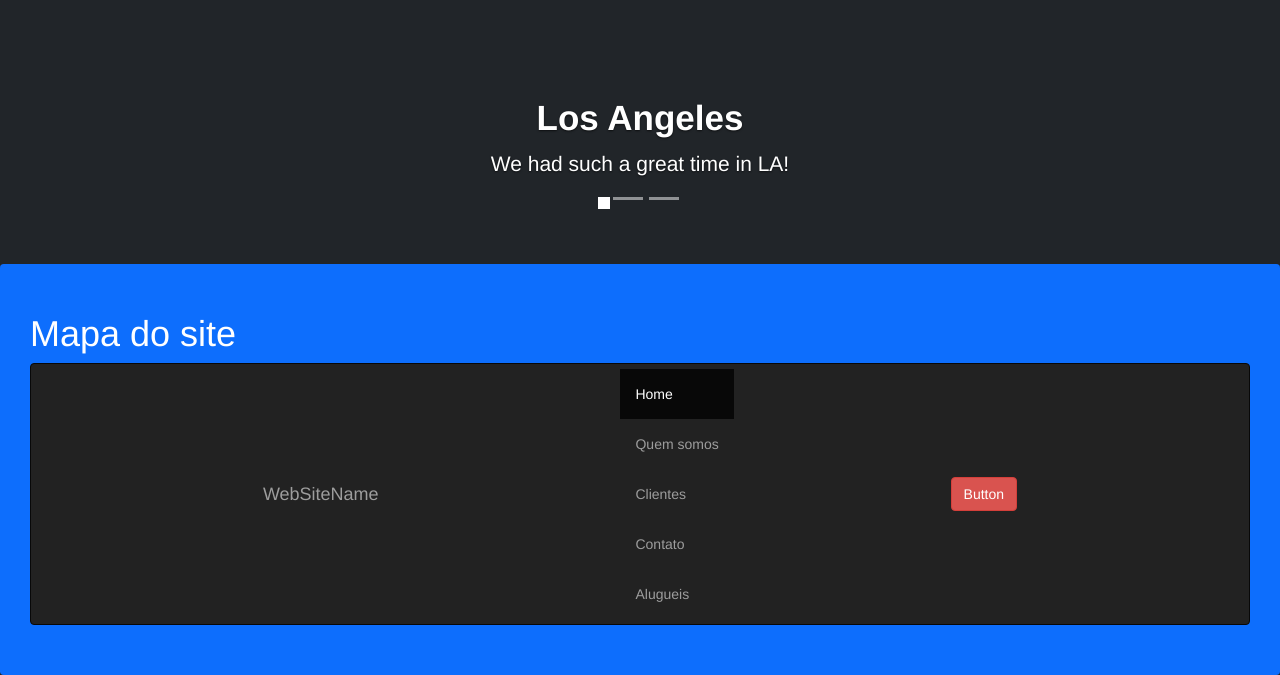
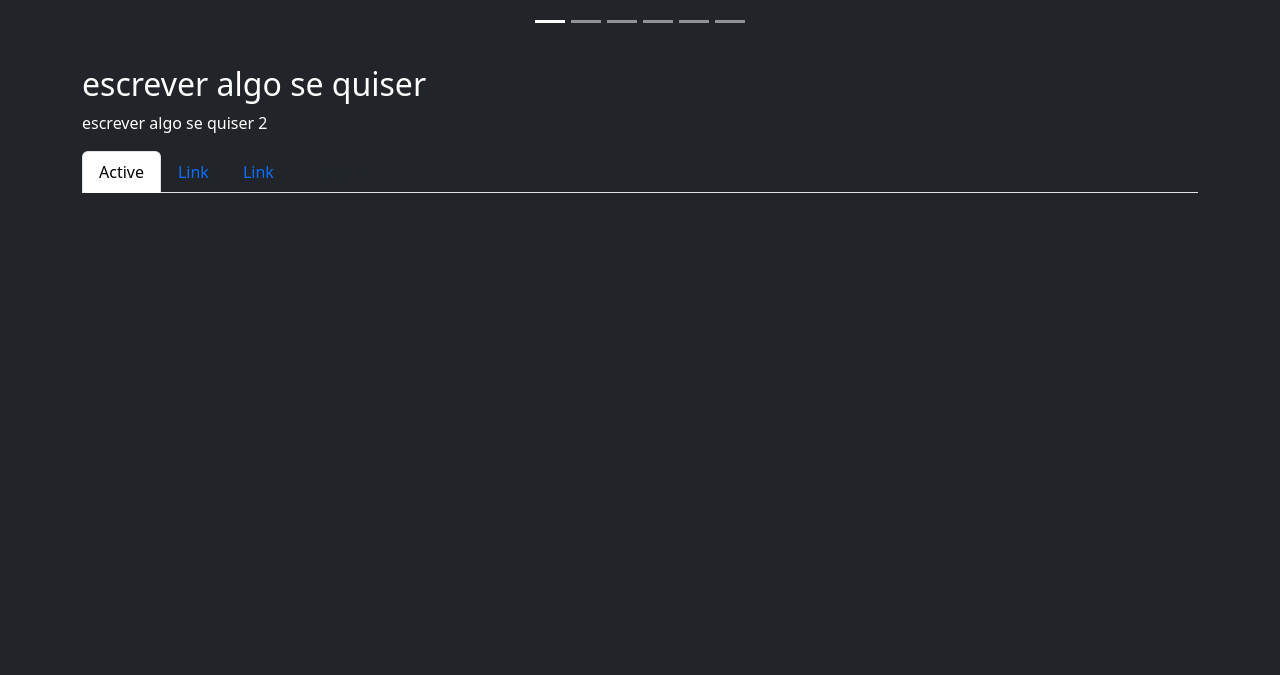
Before and after one commit to AdalbertoLucena/projetoFINALPHP, a PHP site: page / in a window 1280 px wide. Shown: the part 935-1610 px from the top of the page. After the commit the page ends 1128 px from the top, so only its background shows below. Run offline with PHP 8.4, Linux system fonts and the light colour scheme.

Commit message:
mudanca no rodape/conteudo/ menu adicionando uma navbar diferente com interaçoes para cada pagina /criaçao de uma pagina para onde os carros disponiveis para aluguel vao ficar

```diff
--- a/projetocrud2/conteudo.php
+++ b/projetocrud2/conteudo.php
@@ -11,11 +11,14 @@
   <!-- Carousel Fullscreen / Centralizado -->
   <div id="demo" class="carousel slide" data-bs-ride="carousel">
 
-    <!-- Indicadores -->
+    <!-- Indicadores (adicionei o 4º) -->
     <div class="carousel-indicators">
-      <button type="button" data-bs-target="#demo" data-bs-slide-to="0" class="active" aria-current="true" aria-label="Slide 1"></button>
+      <button type="button" data-bs-target="#demo" data-bs-slide-to="0" class="active" aria-label="Slide 1"></button> <!-- Removi aria-current desnecessário -->
       <button type="button" data-bs-target="#demo" data-bs-slide-to="1" aria-label="Slide 2"></button>
       <button type="button" data-bs-target="#demo" data-bs-slide-to="2" aria-label="Slide 3"></button>
+      <button type="button" data-bs-target="#demo" data-bs-slide-to="3" aria-label="Slide 4"></button>
+      <button type="button" data-bs-target="#demo" data-bs-slide-to="4" aria-label="Slide 5"></button>
+      <button type="button" data-bs-target="#demo" data-bs-slide-to="5" aria-label="Slide 6"></button>
     </div>
 
     <!-- Slides -->
@@ -46,7 +49,7 @@
       <div class="carousel-item">
         <div class="d-flex justify-content-center align-items-center vh-100 w-100">
           <img src="https://www.enterprise.com/content/dam/ecom/utilitarian/common/exotics/us-refresh/car-thumbnails/thumbnail-2020-audi-a5-coupe-2048x1360.png"
-               class="img-fluid" style="max-width: 80%; height: auto;" alt="New York">
+               class="img-fluid" style="max-width: 80%; height: auto;" alt="Audi A5 Coupe"> <!-- Removi o "100´px" inválido; se quiser, adicione width="100px" aqui -->
         </div>
         <div class="carousel-caption d-none d-md-block">
           <h1 class="display-4 fw-bold">New York</h1>
--- a/projetocrud2/menu.php
+++ b/projetocrud2/menu.php
@@ -1,31 +1,70 @@
 <!DOCTYPE html>
-<html lang="en">
+<html lang="pt-br">
 <head>
-  <title>Bootstrap Example</title>
   <meta charset="utf-8">
   <meta name="viewport" content="width=device-width, initial-scale=1">
-  <link rel="stylesheet" href="https://maxcdn.bootstrapcdn.com/bootstrap/3.4.1/css/bootstrap.min.css">
-  <script src="https://ajax.googleapis.com/ajax/libs/jquery/3.7.1/jquery.min.js"></script>
-  <script src="https://maxcdn.bootstrapcdn.com/bootstrap/3.4.1/js/bootstrap.min.js"></script>
+  <title>Navbar com links 100% centralizados</title>
+  <link href="https://cdn.jsdelivr.net/npm/bootstrap@5.3.3/dist/css/bootstrap.min.css" rel="stylesheet">
+  <script src="https://cdn.jsdelivr.net/npm/bootstrap@5.3.3/dist/js/bootstrap.bundle.min.js"></script>
+
+  <style>
+    /* Navbar mais alta e links bem grandes */
+    .navbar {
+      padding: 1.8rem 0;
+    }
+    .navbar-nav .nav-link {
+      font-size: 1.5rem;           /* ainda maior */
+      font-weight: 700;
+      padding: 0.8rem 2rem !important;
+      border-radius: 10px;
+      transition: all 0.3s;
+    }
+    .navbar-nav .nav-link:hover {
+      background-color: rgba(255,255,255,0.15);
+      color: #fff !important;
+    }
+
+    /* Força o centro absoluto da tela */
+    .navbar .center-absolute {
+      position: absolute;
+      left: 50%;
+      transform: translateX(-50%);
+      z-index: 10;
+    }
+  </style>
 </head>
-<body>
+<body class="bg-dark text-white">
 
-<nav class="navbar navbar-inverse">
-  <div class="container-fluid">
-    <div class="navbar-header">
-      <a class="navbar-brand" href="#">WebSiteName</a>
+<nav class="navbar navbar-expand-lg bg-dark navbar-dark fixed-top">
+  <div class="container-fluid position-relative">
+
+    <!-- Logo à esquerda -->
+    <a class="navbar-brand fs-3 fw-bold" href="#">Logo</a>
+
+    <!-- Botão mobile -->
+    <button class="navbar-toggler" type="button" data-bs-toggle="collapse" data-bs-target="#navbarCenter">
+      <span class="navbar-toggler-icon"></span>
+    </button>
+
+    <!-- Links 100% centralizados (mesmo com logo) -->
+    <div class="collapse navbar-collapse center-absolute" id="navbarCenter">
+      <ul class="navbar-nav">
+        <li class="nav-item"><a class="nav-link active" href="carros.php">Carros</a></li>
+        <li class="nav-item"><a class="nav-link" href="clientes.php">vire cliente </a></li>
+        <li class="nav-item"><a class="nav-link" href="quemsomos.php">quem somos</a></li>
+        <li class="nav-item"><a class="nav-link" href="faleconosco.php">Fale conosco</a></li>
+      </ul>
     </div>
-    <ul class="nav navbar-nav">
-      <li class="active"><a href="conteudo.php">Home</a></li>
-      <li><a href="quemsomos.php">Quem somos</a></li>
-      <li><a href="clientes.php">Clientes</a></li>
-      <li><a href="faleconosco.php">Contato</a></li>
-      <li><a href="pratos.php">Alugueis</a></li>
-    </ul>
-    <button class="btn btn-danger navbar-btn">Button</button>
+
+    <!-- Espaço invisível à direita para equilibrar a logo (opcional mas recomendado) -->
+    <div class="navbar-brand invisible">Logo</div>
   </div>
 </nav>
 
+<div class="container-fluid mt-5 pt-5 text-center">
+  <h1></h1>
+  <p></p>
+</div>
 
 </body>
 </html>
--- a/projetocrud2/rodape.php
+++ b/projetocrud2/rodape.php
@@ -1,6 +1,32 @@
-<div class="mt-4 p-5 bg-primary text-white rounded">
-    <h1>Mapa do site</h1>
-    <?php
-        include "menu.php";
-    ?>
+<!DOCTYPE html>
+<html lang="en">
+<head>
+  <title>Bootstrap Example</title>
+  <meta charset="utf-8">
+  <meta name="viewport" content="width=device-width, initial-scale=1">
+  <link href="https://cdn.jsdelivr.net/npm/bootstrap@5.3.3/dist/css/bootstrap.min.css" rel="stylesheet">
+  <script src="https://cdn.jsdelivr.net/npm/bootstrap@5.3.3/dist/js/bootstrap.bundle.min.js"></script>
+</head>
+<body>
+
+<div class="container mt-3">
+  <h2>escrever algo se quiser</h2>
+  <p>escrever algo se quiser 2</p>
+  <ul class="nav nav-tabs">
+    <li class="nav-item">
+      <a class="nav-link active" href="#">Active</a>
+    </li>
+    <li class="nav-item">
+      <a class="nav-link" href="#">Link</a>
+    </li>
+    <li class="nav-item">
+      <a class="nav-link" href="#">Link</a>
+    </li>
+    <li class="nav-item">
+      <a class="nav-link disabled" href="#">Disabled</a>
+    </li>
+  </ul>
 </div>
+
+</body>
+</html>
```
Also changed, not shown: other parts of projetocrud2/conteudo.php (+38 -1 lines), projetocrud2/carros.php (added, +12 -0 lines), admin/conteudo.css (deleted).
